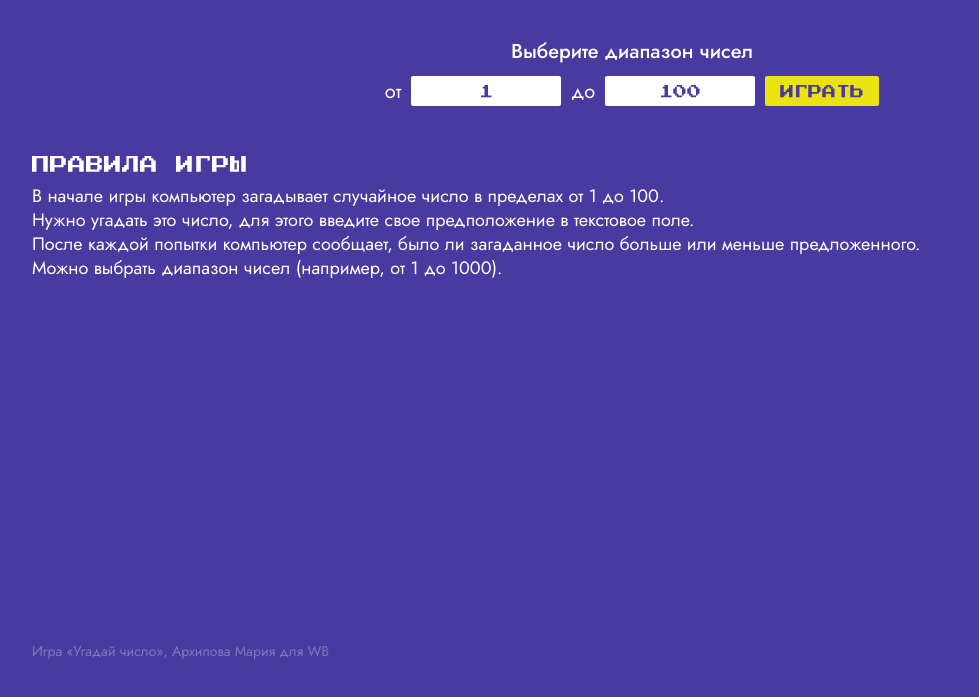
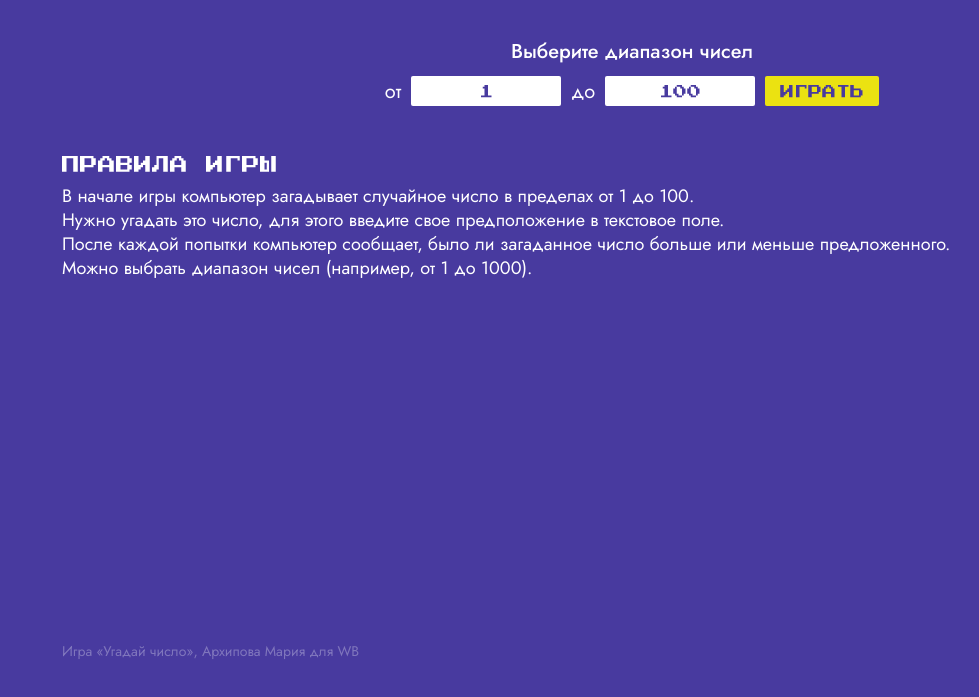
Before and after one commit to marias1403/WB-L2-GuessTheNumber, a website built with webpack: page src/index.html in a window 1280 px wide. Shown: the part 101-798 px from the top of the page, without its empty margins (8-987 px from the left). Built offline with nearby package versions, Linux system fonts and the light colour scheme.

Commit message:
feat: padding added

```diff
--- a/src/assets/styles/blocks/page/__container/page__container.css
+++ b/src/assets/styles/blocks/page/__container/page__container.css
@@ -1,4 +1,5 @@
 .page__container {
+  padding: 0 30px;
   min-width: 320px;
   max-width: 1200px;
   width: 100%;
@@ -7,4 +8,5 @@
   display: flex;
   flex-direction: column;
   margin: 0 auto;
+  box-sizing: border-box;
 }
```
